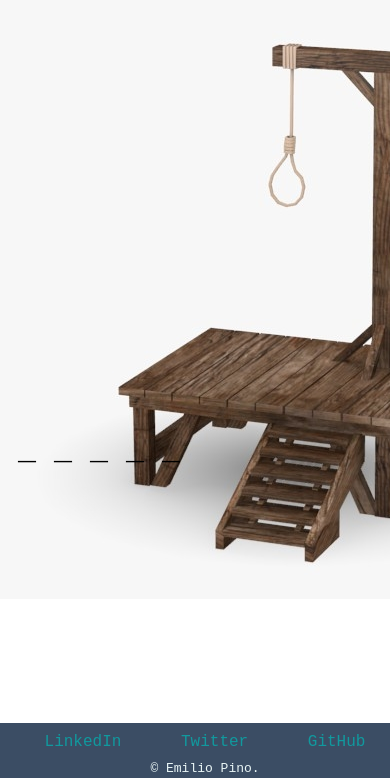
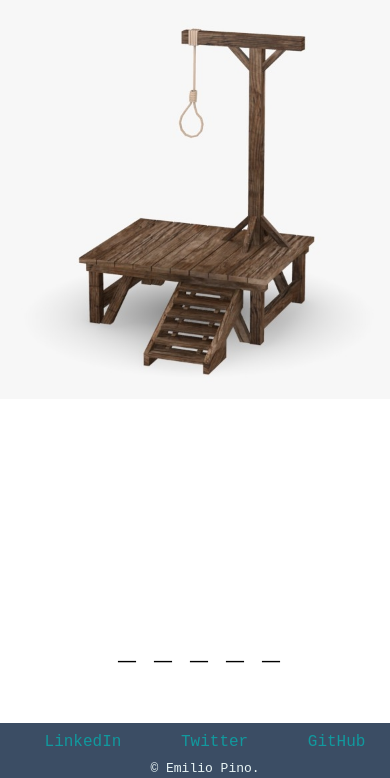
Before and after one commit to pinoen/Ahorcado, a plain HTML site: page index.html in a window 390 px wide. Both pictures are taken after a click on the button "Empezar juego!". Shown: the part 66-844 px from the top of the page. Drawn offline with Linux system fonts and the light colour scheme.

Commit message:
Make page responsive

```diff
--- a/styles.css
+++ b/styles.css
@@ -80,10 +80,7 @@ button:hover{
   position: fixed;
   bottom: 300px;
   right: 200px;
-
 }
-
-
 
 
 /* footer */
@@ -110,3 +107,25 @@ a:hover {
   font-size: small;
   padding-top: 10px;
 }
+
+@media (max-width: 768px) {
+  * {
+    width: auto;
+  }
+  .tablero{
+    flex-direction: column;
+  }
+  #horca{
+    display: none;
+    width: 400px;
+    height: 400px;
+    position: fixed;
+    top: 65;
+    left: 0;
+  }
+  .letras{
+    position: fixed;
+    bottom: 100px;
+    right: 100px;
+  }
+}
```
Also changed, not shown: main.js (line endings or trailing spaces).
